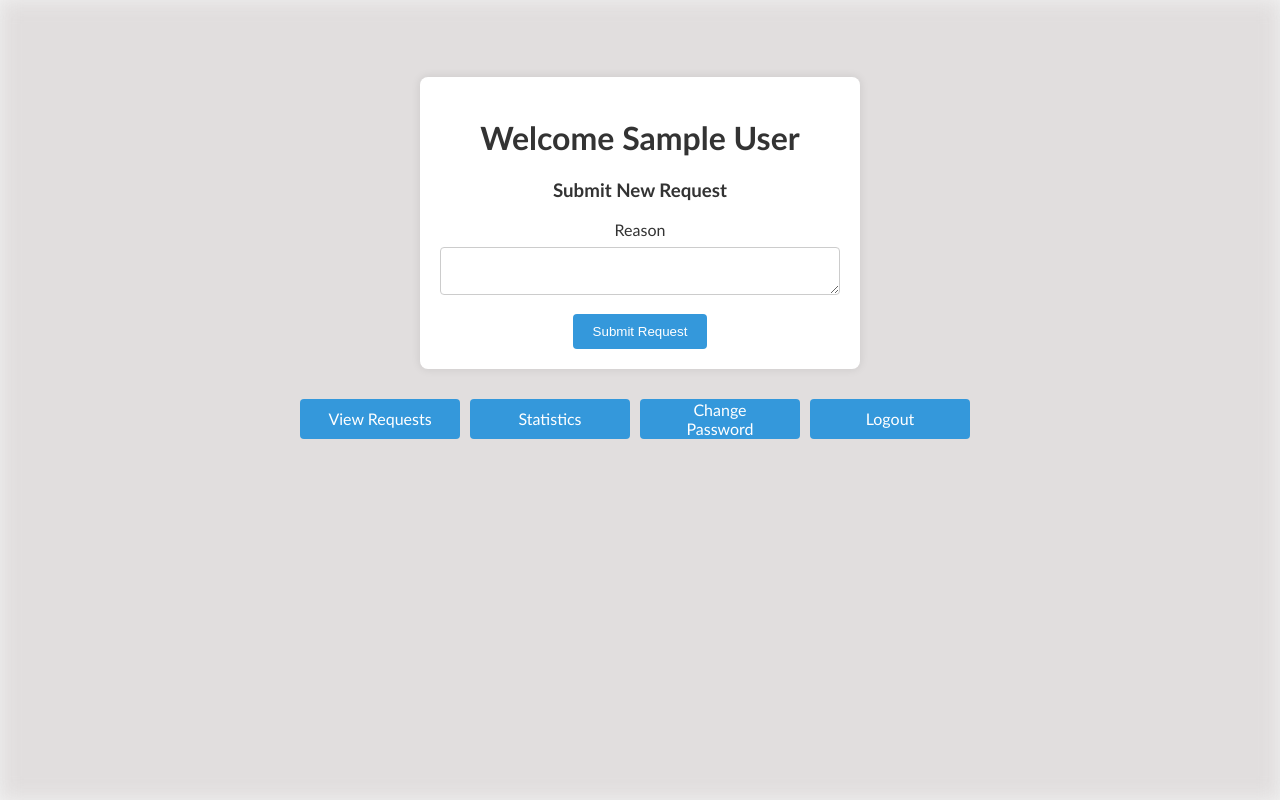
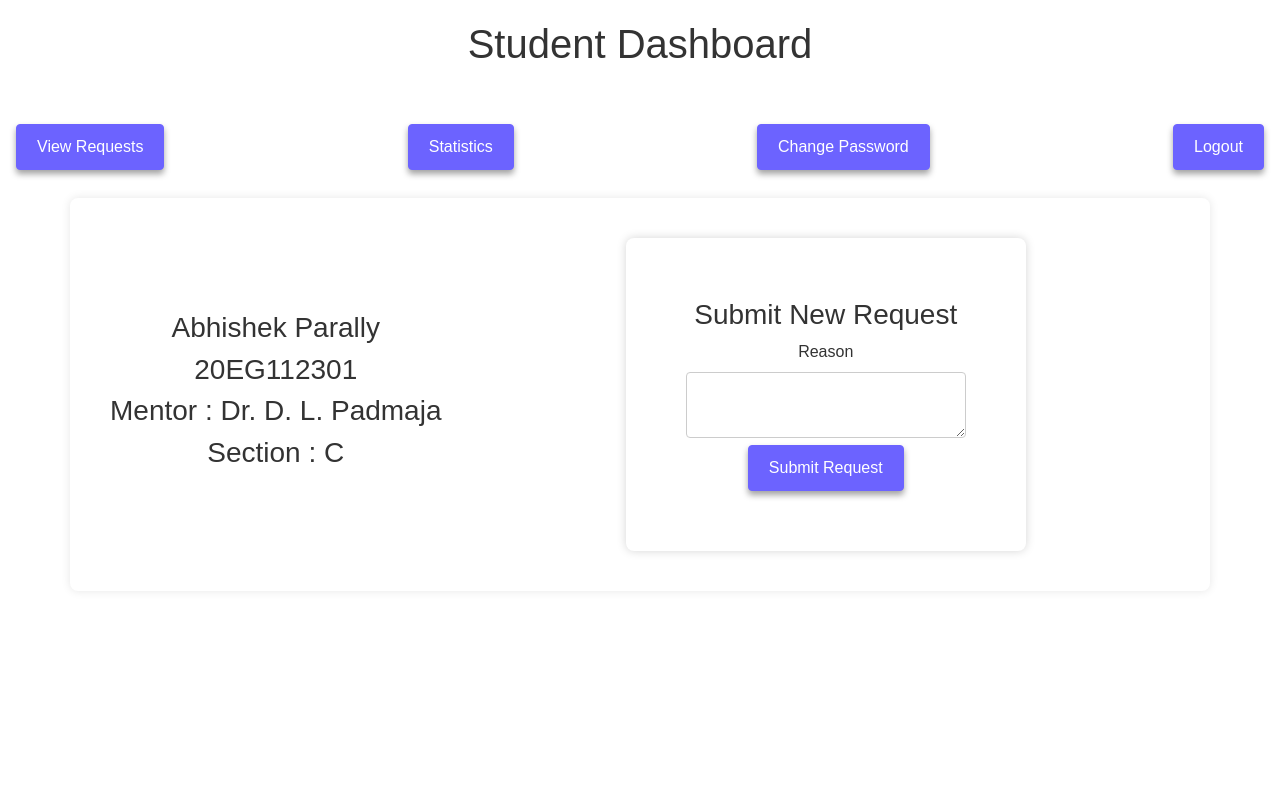
Before and after one commit to praneeth-pingali/AUgatepass, a Flask app: page /student in a window 1280 px wide. Run offline with Flask 2, Linux system fonts and the light colour scheme; the visitor is signed in with stand-in values (Sample User, id 1); some libraries are stand-ins or nearby versions.

Commit message:
Student Dashboard REVAMPED

```diff
--- a/static/style1.css
+++ b/static/style1.css
@@ -1,6 +1,6 @@
 body {
   font-family: Trebuchet MS, sans-serif;
-  background-color: #f2f2f2;
+  background-color: #f1f1f1;
   margin: 0;
   padding: 0;
 }
@@ -12,7 +12,7 @@ body::before {
   left: 0;
   width: 100%;
   height: 100%;
-  background: rgba(221, 217, 217, 0.8);
+  background: rgba(221, 217, 217, 0);
   filter: blur(10px); /* Adjust the blur amount as needed */
   z-index: -1; /* Places the background behind the content */
 }
@@ -32,7 +32,7 @@ form {
   background-color: #fff;
   padding: 20px;
   border-radius: 8px;
-  box-shadow: 0 0 10px rgba(0, 0, 0, 0.1);
+  box-shadow: 0 0 10px rgba(0, 0, 0, 0.169);
   text-align: center;
 }
 
--- a/templates/student.html
+++ b/templates/student.html
@@ -1,35 +1,150 @@
 <!DOCTYPE html>
 <html lang="en">
+
 <head>
     <meta charset="UTF-8">
     <meta http-equiv="X-UA-Compatible" content="IE=edge">
     <meta name="viewport" content="width=device-width, initial-scale=1.0">
-    <title>Student Page</title>
+    <title>Student Dashboard</title>
     <link rel="stylesheet" href="{{ url_for('static', filename='style1.css') }}">
-        <style>
+    <link rel="stylesheet" href="{{ url_for('static', filename='css/bootstrap.min.css') }}">
+    <style>
+        body {
+            margin: 0;
+            padding: 0;
+            font-family: Arial, sans-serif;
+        }
+
+        header {
+            background-color: #ffffff;
+            text-align: center;
+            padding: 20px;
+            margin-bottom: 20px;
+        }
+
+        .container {
+            display: flex;
+            height: auto;
+            margin: 20px auto;
+            background-color: #fff;
+            padding: 20px;
+            border-radius: 8px;
+            box-shadow: 0 0 10px rgba(0, 0, 0, 0.1);
+            text-align: center;
+        }
+
         .options-container {
+            width: 20%;
+            /* background-color: #f0f0f0; */
             display: flex;
+            /* margin-top: 5%; */
+            flex-direction: column;
             justify-content: center;
+            align-items: center;
+        }
+
+        .form-container {
+            width: 80%;
+            /* margin-top: 5%; */
+            padding: 60px;
+        }
+
+        .option-button {
+            margin: 10px;
+            /* Add some spacing between buttons */
+            width: 150px;
+            /* Set a fixed width for the buttons */
+            height: 50px;
+            text-align: center;
+            /* Center align text */
+            padding: 10px 20px;
+            /* Increase padding to make buttons larger */
+            font-size: 16px;
+            /* Increase font size */
+        }
+
+        .photo-container {
+            display: flex;
+            flex-direction: column;
+            justify-content: center;
+            align-items: center;
+            max-width: 100%;
+            /* margin-top: 5%; */
+            padding: 20px;
+            /* Center-align text */
+        }
+
+        .photo-container img {
+            max-width: 100%;
+            /* Ensure the image does not exceed container width */
+        }
+
+        .photo-container h2,
+        .photo-container p {
+            margin: 10px 0;
+            /* Add some spacing between elements */
+        }
+
+        .nav-option {
+            margin-top: 0%;
+            padding: 10px 20px;
+            font-size: 16px;
+            box-shadow: 0 4px 6px rgba(0, 0, 0, 0.369);
+            transition: transform 0.3s ease;
+            /* Add transition for smooth animation */
+        }
+
+        .nav-option:hover {
+            transform: scale(1.1);
+            box-shadow: 8px 8px 8px rgba(0, 0, 0, 0.369);
+            /* Enlarge the button on hover */
+        }
+
+        .photo-container img {
+            max-width: 100%;
+            /* Ensure the image does not exceed container width */
+            height: auto;
+            /* Allow the height to adjust proportionally */
+            width: 100%;
+            /* Set width to fill the container */
+            max-height: 200px;
+            /* Limit the height to avoid excessive stretching */
         }
     </style>
+</head>
 
-</head>
 <body>
-    <br><br><br>
-	<form action="{{ url_for('student') }}" method="post">
-	<h1>Welcome {{ session.name }}</h1>
-    	<h3>Submit New Request</h2>
-        <label for="reason">Reason</label>
-        <textarea id="reason" name="reason" required></textarea><br>
-        <button type="submit">Submit Request</button>
+    <header>
+        <h1>Student Dashboard</h1>
+    </header>
 
-    </form>
+    <nav class="navbar">
+        <a href="{{ url_for('view_requests') }}" class="nav-option btn btn-primary">View Requests</a>
+        <a href="{{ url_for('stats2') }}" class="nav-option btn btn-primary">Statistics</a>
+        <a href="{{ url_for('change') }}" class="nav-option btn btn-primary">Change Password</a>
+        <a href="{{ url_for('logout') }}" class="nav-option btn btn-primary">Logout</a>
+    </nav>
 
-    <div class="options-container">
-        <a class="option-button" href="{{ url_for('view_requests') }}">View Requests</a>
-        <a class="option-button" href="{{ url_for('stats2') }}">Statistics</a>
-        <a class="option-button" href="{{ url_for('change') }}">Change Password</a>
-        <a class="option-button" href="{{ url_for('logout') }}">Logout</a>
+    <div class="container">
+        <div class="photo-container">
+            <!-- Photo and Name go here -->
+            <!-- <img src="{{ url_for('static', filename='images/bg_1.jpg') }}" alt="Student Photo"> -->
+            <h3>Abhishek Parally</h3>
+            <h3>20EG112301</h3>
+            <h3>Mentor : Dr. D. L. Padmaja</h3>
+            <h3>Section : C</h3>
+        </div>
+        <form action="{{ url_for('student') }}" method="post" class="form-container">
+            <h3>Submit New Request</h3>
+            <label for="reason">Reason</label>
+            <textarea id="reason" name="reason" required></textarea><br>
+            <button type="submit" class="nav-option btn btn-primary">Submit Request</button>
+        </form>
     </div>
+
+    <script src="{{ url_for('static', filename='js/jquery-3.3.1.min.js') }}"></script>
+    <script src="{{ url_for('static', filename='js/popper.min.js') }}"></script>
+    <script src="{{ url_for('static', filename='js/bootstrap.min.js') }}"></script>
 </body>
+
 </html>
```
